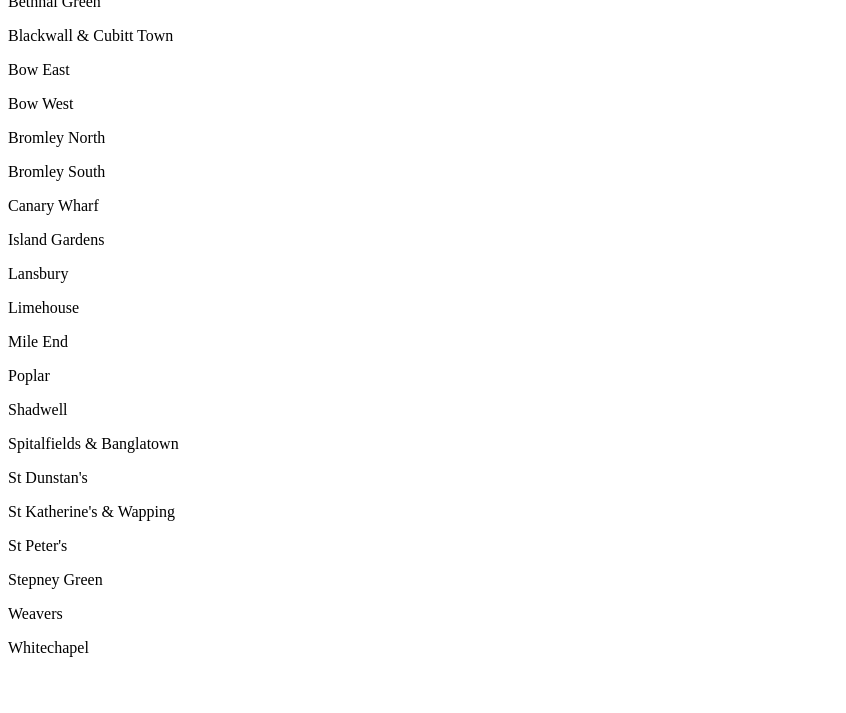
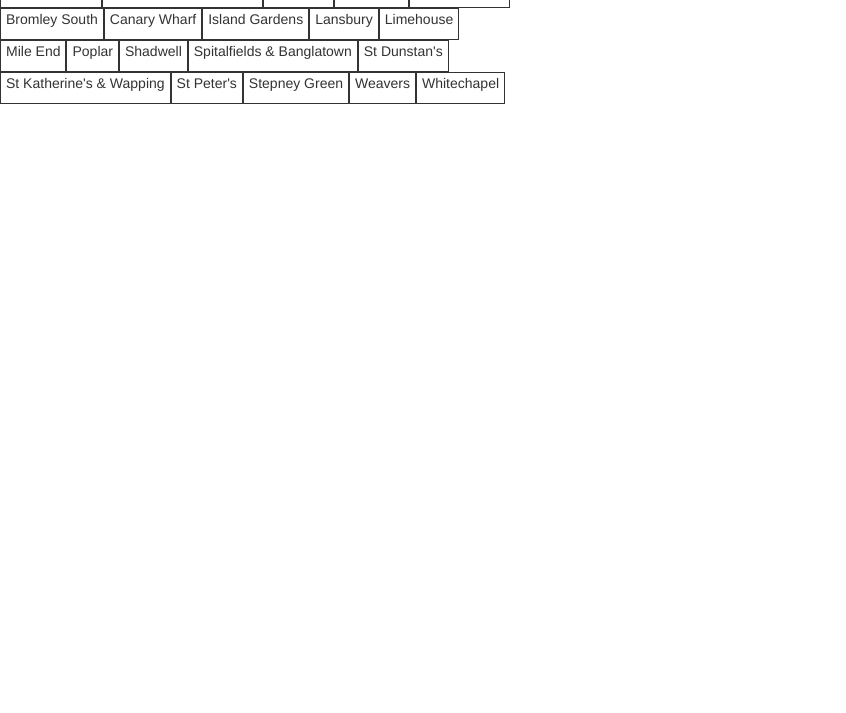
Before and after one commit to CassChar/course-competition2.0, a plain HTML site: page councillors.html in a window 1280 px wide. Shown: the part 87-800 px from the top of the page, without its empty margins (0-846 px from the left). Drawn offline with Linux system fonts and the light colour scheme; files that its build step writes are made by us from their sources.

Commit message:
Basic table layout achieved
Table created using code from this page https://www.dummies.com/web-design-development/css3/using-the-div-tag-to-create-tables/

Layout needs work!

```diff
--- a/councillors.html
+++ b/councillors.html
@@ -1,9 +1,11 @@
 <!DOCTYPE html>
 <html>
 <head>
+  <link rel="stylesheet" href="css/styles.css">
+  <link href='css/bootstrap.css' rel='stylesheet'>
 </head>
 <body>
-  <h1>Councillors by ward</h1>
+  <h2>Click on Your Ward and Find Out Who Your Councillors Are</h2>
   <div id="table">
     <div class="Row">
       <div class="Cell">
@@ -23,52 +25,58 @@
       </div>
     </div>
 
-    <div>
+    <div class="Row">
+      <div class="Cell">
         <p>Bromley South</p>
       </div>
-    <div>
+      <div class="Cell">
         <p>Canary Wharf</p>
       </div>
-    <div>
+      <div class="Cell">
         <p>Island Gardens</p>
       </div>
-    <div>
+      <div class="Cell">
         <p>Lansbury</p>
       </div>
-    <div>
+      <div class="Cell">
         <p>Limehouse</p>
       </div>
+    </div>
 
-    <div>
+    <div class="Row">
+      <div class="Cell">
         <p>Mile End</p>
       </div>
-    <div>
+      <div class="Cell">
         <p>Poplar</p>
       </div>
-    <div>
+      <div class="Cell">
         <p>Shadwell</p>
       </div>
-    <div>
+      <div class="Cell">
         <p>Spitalfields & Banglatown</p>
       </div>
-    <div>
+      <div class="Cell">
         <p>St Dunstan's</p>
       </div>
+    </div>
 
-    <div>
+    <div class="Row">
+      <div class="Cell">
         <p>St Katherine's & Wapping</p>
       </div>
-    <div>
+      <div class="Cell">
         <p>St Peter's</p>
       </div>
-    <div>
+      <div class="Cell">
         <p>Stepney Green</p>
       </div>
-    <div>
+      <div class="Cell">
         <p>Weavers</p>
       </div>
-    <div>
+      <div class="Cell">
         <p>Whitechapel</p>
+      </div>
     </div>
   </div>
 </body>
--- a/css/styles.css
+++ b/css/styles.css
@@ -72,3 +72,22 @@ color: white;
 a:visited {
   color: white;
 }
+
+.Table
+    {
+        display: table;
+    }
+
+    }
+    .Row
+    {
+        display: table-row;
+    }
+    .Cell
+    {
+        display: table-cell;
+        border: solid;
+        border-width: thin;
+        padding-left: 5px;
+        padding-right: 5px;
+    }
```
Lines whose indentation alone changed are shown as unchanged.
